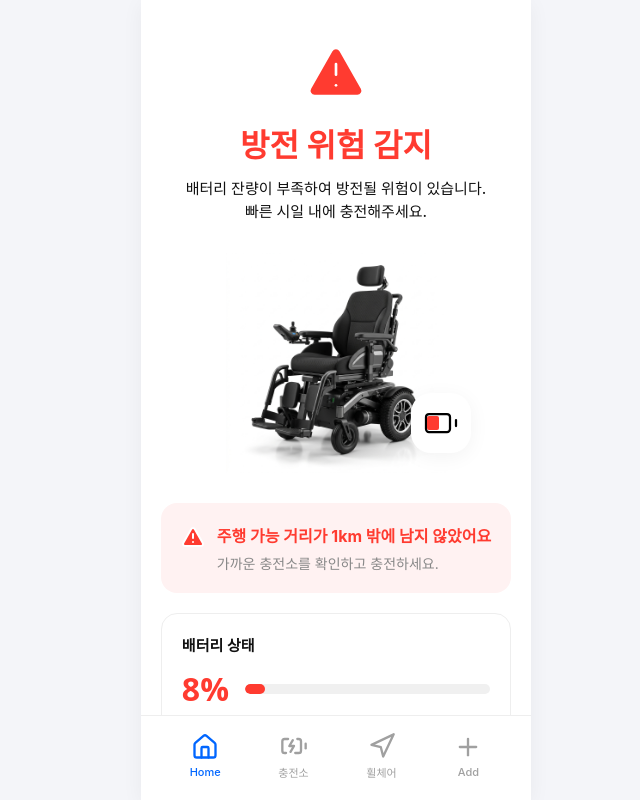
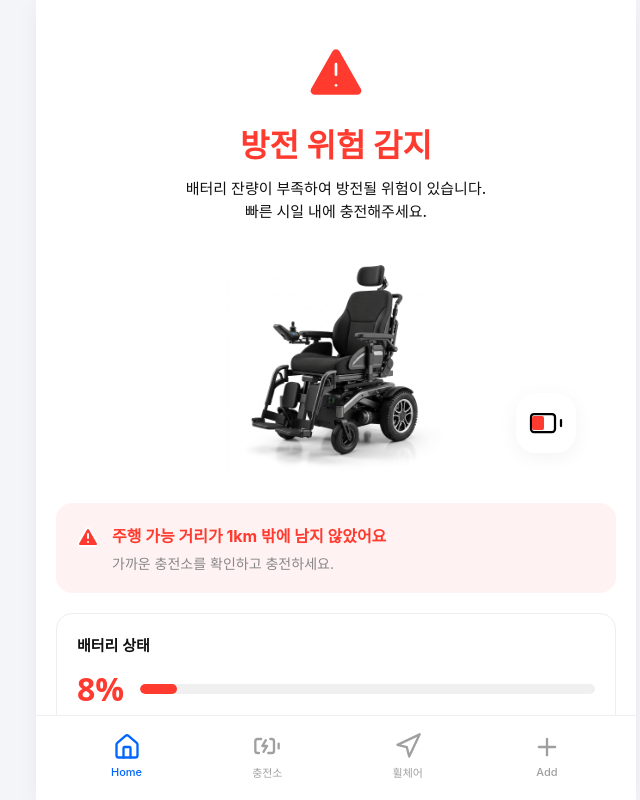
Before and after one commit to doream10-stack/wheelchair-demo, a React (Vite) app: page / in a window 1280 px wide. Shown: the whole page, without its empty margins (304-944 px from the left). Built offline with nearby package versions, Linux system fonts and the light colour scheme; a web font is replaced by a local one.

Commit message:
Fix #root container width and centering style

```diff
--- a/src/index.css
+++ b/src/index.css
@@ -25,12 +25,16 @@
 
 body {
   background-color: var(--bg-app);
+  margin: 0;
+  overflow: hidden;
+}
+
+#root {
+  width: 100%;
+  height: 100dvh;
   display: flex;
   justify-content: center;
   align-items: center;
-  min-height: 100dvh;
-  margin: 0;
-  overflow: hidden;
 }
 
 .app-container {
```
